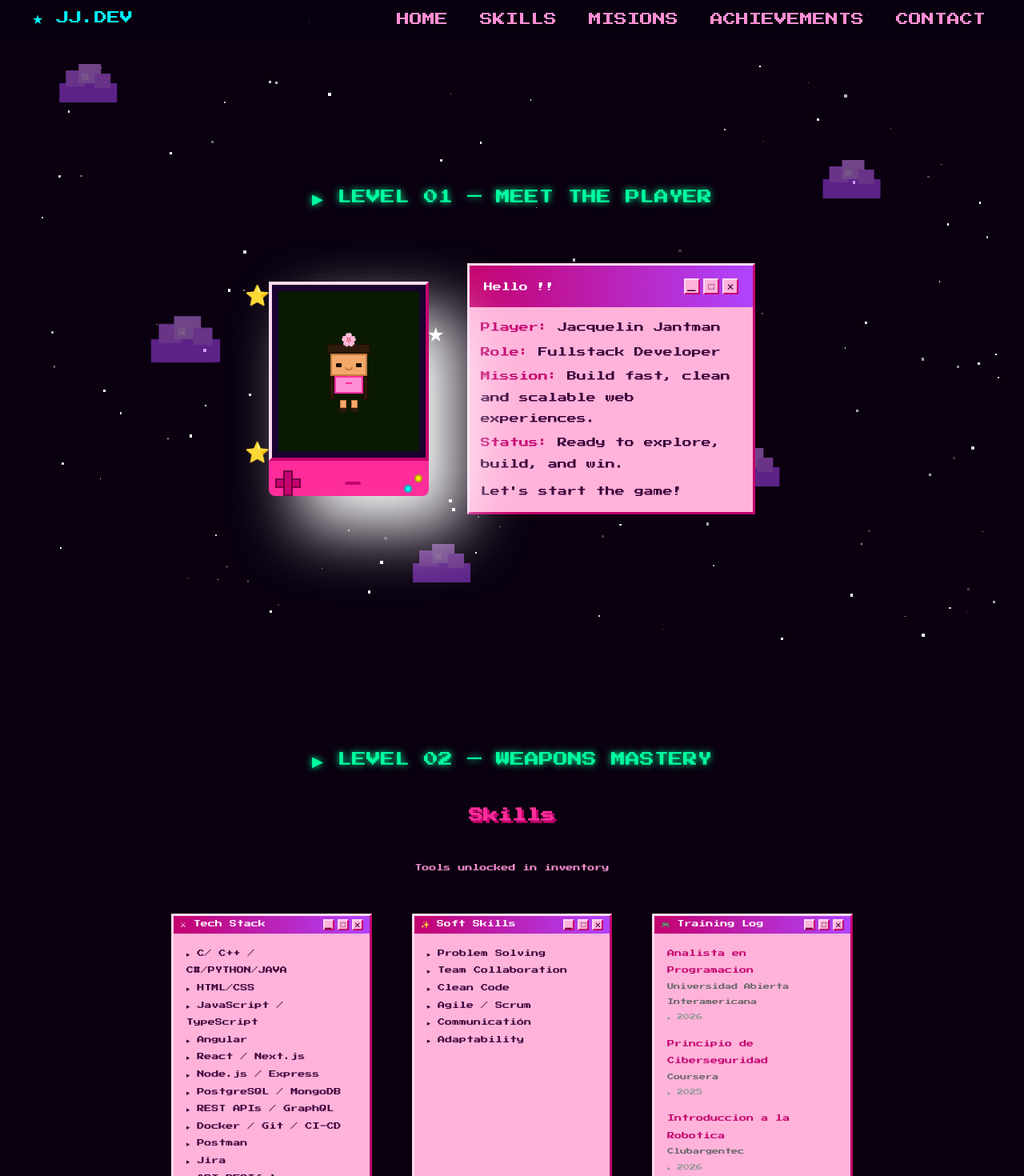
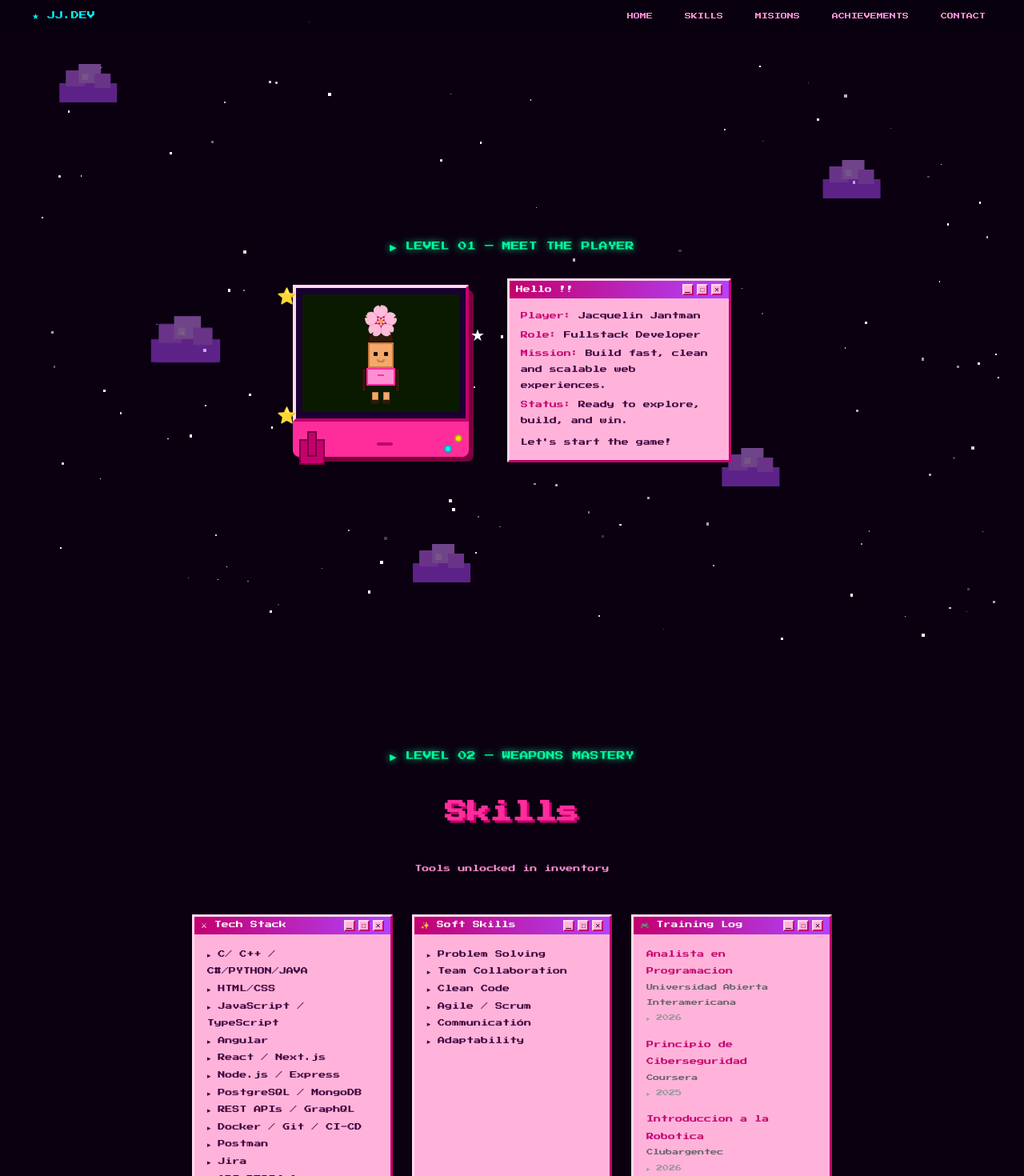
Before and after one commit to jacquelinjantman/Portf, a Next.js app: page / in a window 1280 px wide. Shown: the top 1470 px of the page at 80% size. Built offline with nearby package versions, Linux system fonts and the light colour scheme.

Commit message:
fix hero, navbar

```diff
--- a/src/app/layout.tsx
+++ b/src/app/layout.tsx
@@ -1,5 +1,8 @@
 import type { Metadata } from 'next'
 import './globals.css'
+
+
+
 
 export const metadata: Metadata = {
   title: 'Jacquelin Jantman — Fullstack Developer',
--- a/src/components/Hero.tsx
+++ b/src/components/Hero.tsx
@@ -16,7 +16,7 @@ export default function hero() {
         paddingTop: "80px",
         position: "relative",
         zIndex: 1,
-        gap: "70px",
+        gap: "32px",
       }}
     >
       {/* level */}
@@ -26,7 +26,7 @@ export default function hero() {
         animate={{ opacity: 1, y: 0 }}
         transition={{ duration: 0.6 }}
         style={{
-          fontSize: "18px",
+          fontSize: "11px",
           color: "var(--green)",
           textShadow: "0 0 8px var(--green)",
           animation: "blink 1.2s step-end infinite",
@@ -56,11 +56,11 @@ export default function hero() {
               key={i}
               style={{
                 position: "absolute",
-                fontSize: "25px",
+                fontSize: "20px",
                 animation: `float 2s ${i * 0.3}s ease-in-out infinite alternate`,
                 top: i === 1 ? "60px" : i === 0 ? "10px" : "auto",
                 bottom: i === 2 ? "30px" : "auto",
-                left: i !== 1 ? "-30px" : "auto",
+                left: i !== 1 ? "-20px" : "auto",
                 right: i === 1 ? "-20px" : "auto",
               }}
             >
@@ -71,10 +71,10 @@ export default function hero() {
           {/* cuerpo consola */}
           <div
             style={{
-              width: "200px",
+              width: "220px",
               background: "var(--pink)",
               border: "3px solid var (--pink-dark)",
-              boxShadow: "40px 40px 80px",
+              boxShadow: "6px 6px 0 #7a003d",
               borderRadius: "8px",
             }}
           >
@@ -93,7 +93,6 @@ export default function hero() {
                 style={{
                   width: "100%",
                   aspectRatio: "4/3",
-                  minHeight: '200px',
                   background: "#0a1a00",
                   display: "flex",
                   alignItems: "center",
@@ -104,14 +103,14 @@ export default function hero() {
                 {/* PERSONAJE PIXEL ART FEMENINO */}
 <div style={{ display: 'flex', flexDirection: 'column', alignItems: 'center', gap: '0px' }}>
   {/* Flor en el pelo */}
-  <div style={{ fontSize: '16px', marginBottom: '-4px', zIndex: 1 }}>🌸</div>
+  <div style={{ fontSize: '36px', marginBottom: '-4px', zIndex: 1 }}>🌸</div>
   {/* Pelo largo */}
-  <div style={{ width: '54px', height: '12px', background: '#2d1a0a', border: '1px solid #1a0800', borderRadius: '4px 4px 0 0' }} />
+  <div style={{ width: '32px', height: '10px', background: '#2d1a0a', border: '1px solid #1a0800', borderRadius: '4px 4px 0 0' }} />
   {/* Cara */}
-  <div style={{ width: '46px', height: '28px', background: '#f4a96a', border: '2px solid #c47a40', position: 'relative' }}>
+  <div style={{ width: '32px', height: '32px', background: '#f4a96a', border: '2px solid #c47a40', position: 'relative' }}>
     {/* Ojos */}
-    <div style={{ width: '7px', height: '5px', background: '#1a0a00', position: 'absolute', top: '10px', left: '5px', borderRadius: '1px' }} />
-    <div style={{ width: '7px', height: '5px', background: '#1a0a00', position: 'absolute', top: '10px', right: '5px', borderRadius: '1px' }} />
+    <div style={{ width: '5px', height: '5px', background: '#1a0a00', position: 'absolute', top: '10px', left: '5px', borderRadius: '1px' }} />
+    <div style={{ width: '5px', height: '5px', background: '#1a0a00', position: 'absolute', top: '10px', right: '5px', borderRadius: '1px' }} />
     {/* Boca sonrisa */}
     <div style={{ width: '10px', height: '4px', borderBottom: '2px solid #c47a40', borderLeft: '2px solid #c47a40', borderRight: '2px solid #c47a40', position: 'absolute', bottom: '5px', left: '50%', transform: 'translateX(-50%)', borderRadius: '0 0 4px 4px' }} />
 </div>
@@ -158,7 +157,7 @@ export default function hero() {
                     top: "10px",
                     left: 0,
                     width: "32px",
-                    height: "12px",
+                    height: "32px",
                     background: "var(--pink-dark)",
                     border: "2px solid #7a003d",
                   }}
@@ -227,7 +226,7 @@ export default function hero() {
             borderLeft: "3px solid #ffd9ee",
             borderBottom: "3px solid var(--pink-dark)",
             borderRight: "3px solid var(--pink-dark)",
-            maxWidth: "360px",
+            maxWidth: "280px",
             fontSize: '10px',
             fontFamily: "'Press Start 2P', monospace",
           }}
@@ -237,12 +236,12 @@ export default function hero() {
             style={{
               background:
                 "linear-gradient(90deg, var(--pink-dark), var(--purple))",
-              padding: "16px 18px",
+              padding: "4px 8px",
               display: "flex",
               alignItems: "center",
               justifyContent: "space-between",
               color: "#fff",
-              fontSize: "11px",
+              fontSize: "9px",
             }}
           >
             <span>Hello !!</span>
@@ -251,14 +250,14 @@ export default function hero() {
                 <div
                   key={b}
                   style={{
-                    width: "20px",
-                    height: "20px",
+                    width: "14px",
+                    height: "14px",
                     background: "#ffb3da",
                     borderTop: "2px solid #ffd9ee",
                     borderLeft: "2px solid #ffd9ee",
                     borderBottom: "2px solid var(--pink-dark)",
                     borderRight: "2px solid var(--pink-dark)",
-                    fontSize: "12px",
+                    fontSize: "8px",
                     display: "flex",
                     alignItems: "center",
                     justifyContent: "center",
@@ -275,7 +274,7 @@ export default function hero() {
           <div
             style={{
               padding: "12px 14px",
-              fontSize: "12px",
+              fontSize: "9px",
               color: "#3a003a",
               lineHeight: "2.2",
             }}
--- a/src/components/Navbar.tsx
+++ b/src/components/Navbar.tsx
@@ -38,7 +38,7 @@ export default function navbar() {
       {/*Logo*/}
       <span
         style={{
-          fontSize: "16px",
+          fontSize: "10px",
           color: "var(--cyan)",
           textShadow: "0 0 8px var (--cyan)",
         }}
@@ -56,7 +56,7 @@ export default function navbar() {
               border: "none",
               cursor: "pointer",
               fontFamily: "'Press Start 2P', monospace",
-              fontSize: "16px",
+              fontSize: "8px",
               color: "var(--pink-light)",
               padding: "4px 8px",
               transition: "color 0.2s",
--- a/src/components/certificates.tsx
+++ b/src/components/certificates.tsx
@@ -121,7 +121,7 @@ export default function Certificate() {
             gap: '10px', minHeight: '140px',
           }}
         >
-          <span style={{ fontSize: '24px' }}>⭐</span>
+          <span style={{ fontSize: '18px' }}>⭐</span>
           <p style={{
             fontSize: '8px', color: 'var(--purple)',
             textAlign: 'center', lineHeight: '2',
--- a/src/components/projects.tsx
+++ b/src/components/projects.tsx
@@ -26,7 +26,7 @@ export default function Projects() {
         whileInView={{ opacity: 1 }}
         viewport={{ once: true }}
         style={{
-          fontSize: "18px",
+          fontSize: "11px",
           color: "var(--green)",
           textShadow: "0 0 8px var(--green)",
           animation: "blink 1.2s step-end infinite",
@@ -51,7 +51,7 @@ export default function Projects() {
 
       <p
         style={{
-          fontSize: "11px",
+          fontSize: "9px",
           color: "var(--pink-light)",
           textAlign: "center",
           lineHeight: 2,
--- a/src/components/skills.tsx
+++ b/src/components/skills.tsx
@@ -83,7 +83,7 @@ function Win95Window({
                 borderLeft: "2px solid #ffd9ee",
                 borderBottom: "2px solid var(--pink-dark)",
                 borderRight: "2px solid var(--pink-dark)",
-                fontSize: "10px",
+                fontSize: "8px",
                 display: "flex",
                 alignItems: "center",
                 justifyContent: "center",
@@ -132,7 +132,7 @@ export default function Skills() {
         whileInView={{ opacity: 1 }}
         viewport={{ once: true }}
         style={{
-          fontSize: "18px",
+          fontSize: "11px",
           color: "var(--green)",
           textShadow: "0 0 8px var(--green)",
           animation: "blink 1.2s step-end infinite",
@@ -145,7 +145,7 @@ export default function Skills() {
         whileInView={{ opacity: 1, y: 0 }}
         viewport={{ once: true }}
         style={{
-          fontSize: "18px",
+          fontSize: "28px",
           color: "var(--pink)",
           textShadow: "3px 3px 0 var(--pink-dark)",
           textAlign: "center",
@@ -172,7 +172,7 @@ export default function Skills() {
         transition={{ duration: 0.7 }}
         style={{
           display: "flex",
-          gap: "50px",
+          gap: "24px",
           flexWrap: "wrap",
           justifyContent: "center",
           maxWidth: "1000px",
```
